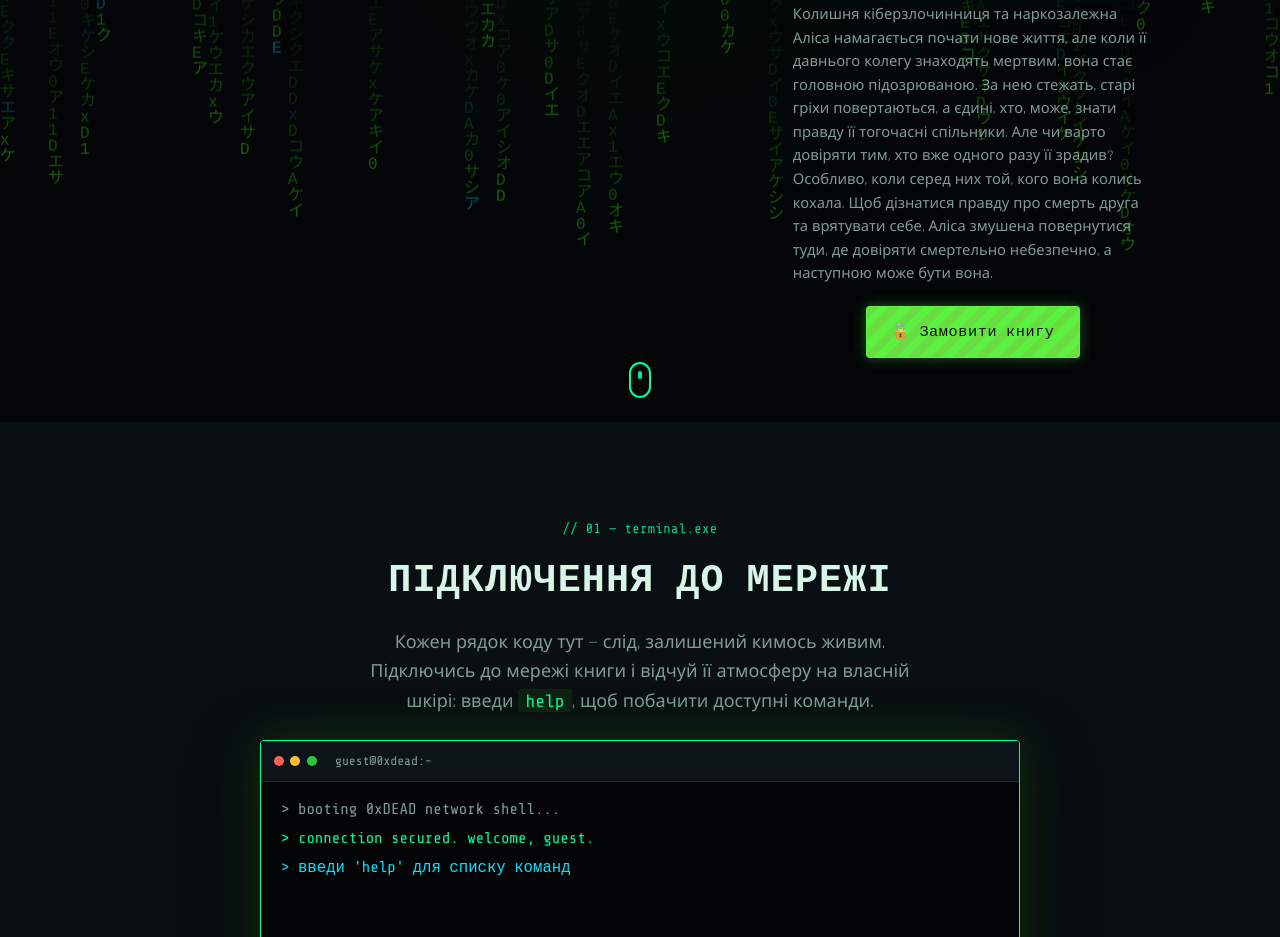
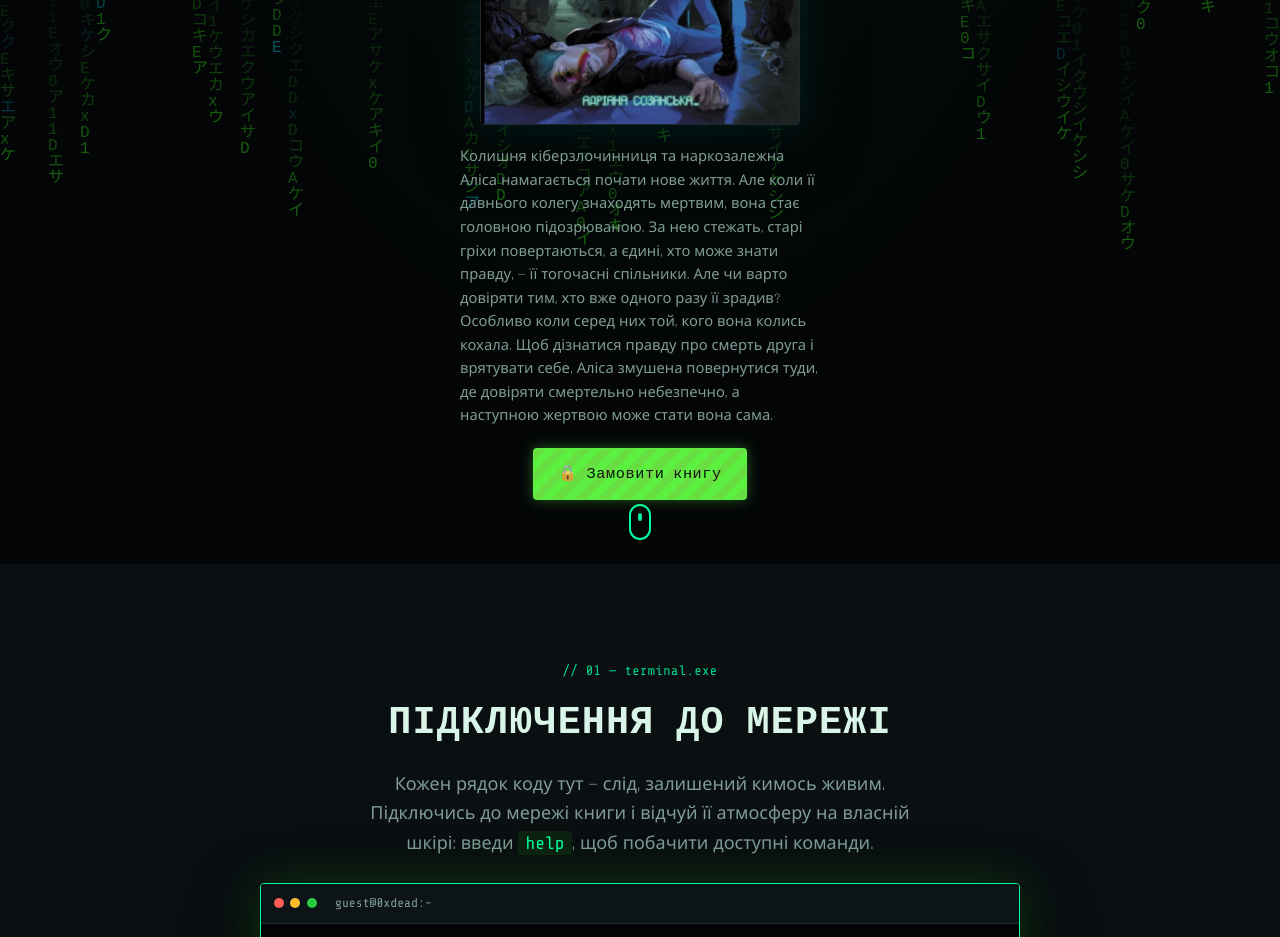
Before and after one commit to AdrianaSozanska/0XDEAD, a plain HTML site: page index.html in a window 1280 px wide. Shown: the part 583-1520 px from the top of the page. Drawn offline with nearby package versions, Linux system fonts and the light colour scheme; animation ran at ten frames a second.

Commit message:
Stack hero into one centered column, tighten blurb copy
Drop the desktop two-column split so the cover, blurb, and buy
button stay centered under the title at every width.

Co-Authored-By: Claude Sonnet 5 <noreply@anthropic.com>
Claude-Session: https://claude.ai/code/session_0178Hag4zwZismMvBwvH7FJU

```diff
--- a/assets/css/style.css
+++ b/assets/css/style.css
@@ -303,7 +303,6 @@ code {
 }
 @media (min-width: 900px) {
   .hero {
-    grid-template-columns: 1.1fr 0.9fr;
     padding: 3rem 3rem 4rem;
   }
 }
--- a/index.html
+++ b/index.html
@@ -85,7 +85,7 @@
       <div class="cover-frame">
         <img src="assets/img/cover_final.jpeg" alt="Обкладинка книги 0xDEAD: Код смерті" width="692" height="984">
       </div>
-      <p class="hero__blurb">Колишня кіберзлочинниця та наркозалежна Аліса намагається почати нове життя, але коли її давнього колегу знаходять мертвим, вона стає головною підозрюваною. За нею стежать, старі гріхи повертаються, а єдині, хто, може, знати правду її тогочасні спільники. Але чи варто довіряти тим, хто вже одного разу її зрадив? Особливо, коли серед них той, кого вона колись кохала. Щоб дізнатися правду про смерть друга та врятувати себе, Аліса змушена повернутися туди, де довіряти смертельно небезпечно, а наступною може бути вона.</p>
+      <p class="hero__blurb">Колишня кіберзлочинниця та наркозалежна Аліса намагається почати нове життя. Але коли її давнього колегу знаходять мертвим, вона стає головною підозрюваною. За нею стежать, старі гріхи повертаються, а єдині, хто може знати правду, — її тогочасні спільники. Але чи варто довіряти тим, хто вже одного разу її зрадив? Особливо коли серед них той, кого вона колись кохала. Щоб дізнатися правду про смерть друга і врятувати себе, Аліса змушена повернутися туди, де довіряти смертельно небезпечно, а наступною жертвою може стати вона сама.</p>
       <div class="hero__actions">
         <a href="#buy" class="btn btn--primary is-locked" title="Доступ обмежено до релізу">🔒 Замовити книгу</a>
       </div>
```
